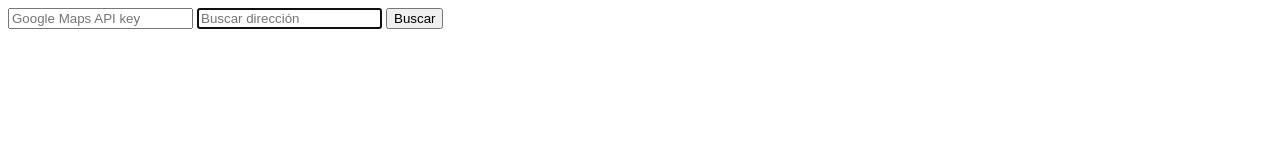
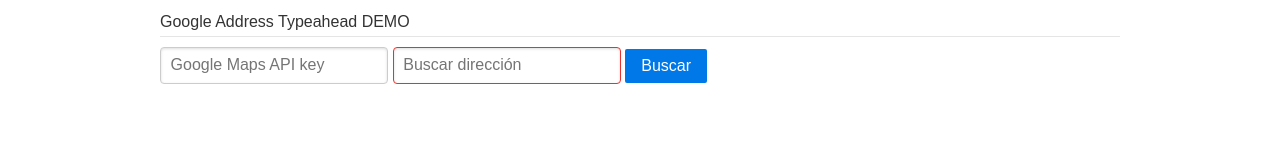
Before and after one commit to jgermade/address-typeahead, a website: page index.html in a window 1280 px wide. Drawn offline with nearby package versions, Linux system fonts and the light colour scheme.

Commit message:
some pure styling

```diff
--- a/index.html
+++ b/index.html
@@ -6,6 +6,14 @@
 
     <script src="./address-typeahead.js"></script>
     <style rel="stylesheet">
+
+      body > main {
+        display: block;
+        width: 960px;
+        max-width: 100%;
+        margin: 0 auto;
+        padding: 8px
+      }
 
       .typeahead-predictions {
         border: 1px solid #ccc;
@@ -38,13 +46,22 @@
       }
 
     </style>
+
+    <link rel="stylesheet" href="https://unpkg.com/purecss@0.6.2/build/pure-min.css" integrity="sha384-UQiGfs9ICog+LwheBSRCt1o5cbyKIHbwjWscjemyBMT9YCUMZffs6UqUTd0hObXD" crossorigin="anonymous" />
   </head>
   <body>
-    <form action="javascript:;">
-      <input type="text" placeholder="Google Maps API key" required></input>
-      <input type="search" placeholder="Buscar dirección" autofocus required></input>
-      <button type="submit">Buscar</button>
-    </form>
+    <main>
+      <form action="javascript:;" class="pure-form">
+        <fieldset>
+          <legend>Google Address Typeahead DEMO</legend>
+
+          <input type="text" placeholder="Google Maps API key" required></input>
+          <input type="search" placeholder="Buscar dirección" autofocus required></input>
+          <button type="submit" class="pure-button pure-button-primary">Buscar</button>
+        </fieldset>
+      </form>
+      <pre id="result"></pre>
+    </main>
     <script>
       var qs = (function () {
         var qs = {},
@@ -78,7 +95,7 @@
       if( appKey ) {
         ta = new Typeahead('google', appKey, {
           google: googleConfig, messages: messages
-        }).bind('input[type=search]', onValidresult);
+        }).bind('input[type=search]', onValidresult, 'main');
         inputKey.value = appKey;
       }
 
@@ -88,9 +105,8 @@
         if( ta ) ta.unbind();
         ta = new Typeahead('google', appKey, {
           google: googleConfig, messages: messages
-        }).bind('input[type=search]', onValidresult);
+        }).bind('input[type=search]', onValidresult, 'main');
       });
     </script>
-    <pre id="result"></pre>
   </body>
 </html>
```
